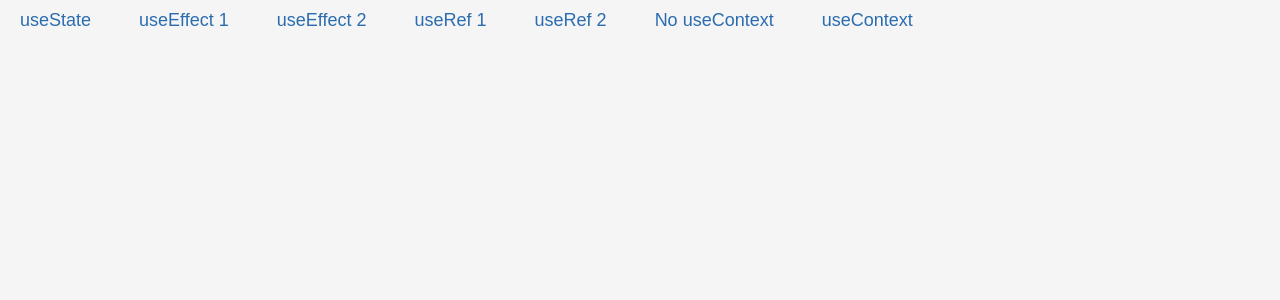
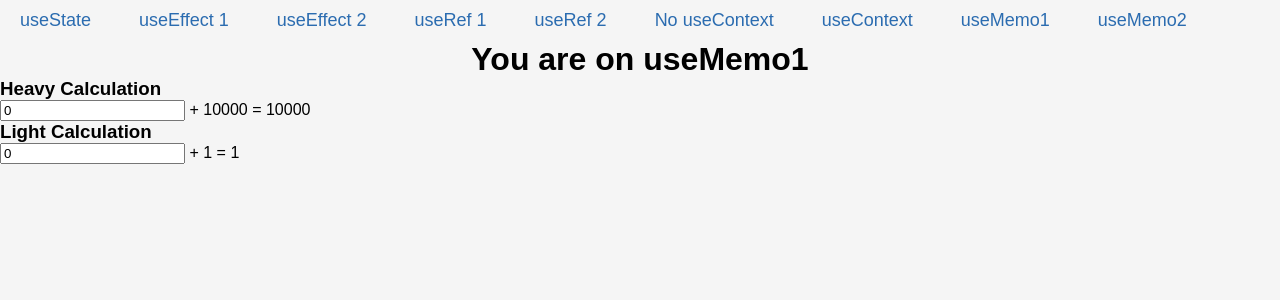
Before and after one commit to ArmsTina/practice_react_hooks, a React (Create React App) app: page /usememo1 in a window 1280 px wide. Shown: the top 300 px of the page. Built offline with nearby package versions, Linux system fonts and the light colour scheme.

Commit message:
useMemo1 Updated, useMemo2 Created

```diff
--- a/src/App.js
+++ b/src/App.js
@@ -8,6 +8,8 @@ import Practice_useRef2 from './hooks/Practice_useRef2';
 import Practice_useRef1 from './hooks/Practice_useRef1';
 import Practice_notuseContext from './notContext_Template/Practice_notuseContext';
 import Practice_useContext from './hooks/Practice_useContext';
+import Practice_useMemo1 from './hooks/Practice_useMemo1';
+import Practice_useMemo2 from './hooks/Practice_useMemo2';
 
 // 새로고침이 페이지 전체를 렌더링 하지만, 리액트를 사용시 변경된 부분만 렌더링 한다.
 function App() {
@@ -21,6 +23,8 @@ function App() {
         <nav><Link to="/useref2">useRef 2</Link></nav>
         <nav><Link to="/notusecontext">No useContext</Link></nav>
         <nav><Link to="/usecontext">useContext</Link></nav>
+        <nav><Link to="/usememo1">useMemo1</Link></nav>
+        <nav><Link to="/usememo2">useMemo2</Link></nav>
       </HStack>
       <Routes><Route path="/usestate" element={<Practice_useState/>}/></Routes>
       <Routes><Route path="/useeffect1" element={<Practice_useEffect1/>}/></Routes>
@@ -29,6 +33,8 @@ function App() {
       <Routes><Route path="/useref2" element={<Practice_useRef2/>}/></Routes>
       <Routes><Route path="/notusecontext" element={<Practice_notuseContext/>}/></Routes>
       <Routes><Route path="/usecontext" element={<Practice_useContext/>}/></Routes>
+      <Routes><Route path="/usememo1" element={<Practice_useMemo1/>}></Route></Routes>
+      <Routes><Route path="/usememo2" element={<Practice_useMemo2/>}></Route></Routes>
     </>
   );
 }
--- a/src/hooks/Practice_useEffect1.js
+++ b/src/hooks/Practice_useEffect1.js
@@ -17,7 +17,7 @@ export default function Practice_useEffect1(){
     // If there is no dependency array, useEffect runs on every render. If the array is empty, it runs only on the first render.
     // Regardless of the array, every useEffect runs at least once on the initial render.
     useEffect(() => {
-        console.log('No dependency array');
+        console.log('No dependency array, always get called');
     })
     useEffect(() => {
         console.log('Only on first render');
@@ -37,6 +37,7 @@ export default function Practice_useEffect1(){
     return(
         <>
             <h1>You are on useEffect1</h1>
+            <h2>Check console log</h2>
             <button onClick={handleCountUpdate}>Update</button>
             <p>Count: {count}</p>
             <input type='text' value={name} onChange={handleInputChange}></input>
--- /dev/null
+++ b/src/hooks/Practice_useMemo1.js
@@ -0,0 +1,52 @@
+import { useMemo, useState } from 'react';
+
+const hardCalculate = (number) => {
+    console.log('Performing a heavy calculation...');
+    for (let i = 0; i < 999999999; i++) {}; // Simulating a time-consuming task
+    return Number(number) + 10000;
+}
+
+// Without useMemo on hardCalculate, this task will cause delays too
+const easyCalculate = (number) => {
+    console.log('Performing a light calculation...');
+    return Number(number) + 1;
+}
+
+export default function Practice_useMemo1() {
+    // React components are re-initialized on every render, and variables are reset.
+    // If a function is used to retrieve a value on every render, it can lead to performance issues.
+    // useMemo is used to cache the computed value and prevent unnecessary re-calculations.
+    // Basic form of useMemo: useMemo(callback, [dependency array]);
+    // It only recalculates if the values in the dependency array change.
+    // If the dependency array is empty, the calculation only runs when the component mounts.
+
+    const [hardNumber, setHardNumber] = useState(0);
+    // Memoizing the result of hardCalculate so it only recalculates when hardNumber changes.
+    const hardSum = useMemo(() => {
+        return hardCalculate(hardNumber);
+    }, [hardNumber]);
+
+    const [easyNumber, setEasyNumber] = useState(0);
+    const easySum = easyCalculate(easyNumber);
+
+    return (
+        <>
+            <h1>You are on useMemo1</h1>
+            <h3>Heavy Calculation</h3>
+            <input
+                type="number"
+                value={hardNumber}
+                onChange={(e) => setHardNumber(e.target.value)}
+            />
+            <span> + 10000 = {hardSum}</span>
+
+            <h3>Light Calculation</h3>
+            <input
+                type="number"
+                value={easyNumber}
+                onChange={(e) => setEasyNumber(e.target.value)}
+            />
+            <span> + 1 = {easySum}</span>
+        </>
+    );
+}
--- /dev/null
+++ b/src/hooks/Practice_useMemo2.js
@@ -0,0 +1,13 @@
+import { useState, useMemo } from 'react';
+
+export default function Practice_useMemo2(){
+    // 이는 또한 오브젝트에 값을 할당할때도 사용 가능하다.
+    // 오브젝트의 값이 바뀌거나, 렌더링 될때 오브젝트를 저장하고 있는 주소값이 바뀐다.
+    // const location 이라는 오브젝트가 있다고 가정하자. 이는 사실 location 변수가 아닌, location 변수 안의 주소값에 값을 저장한다.
+    // 그리고 이 주소값은 매 렌더링 마다 바뀐다.
+    return(
+        <div>
+            <h1>You are on useMemo2</h1>
+        </div>
+    )
+}
--- a/src/index.js
+++ b/src/index.js
@@ -8,7 +8,7 @@ import {BrowserRouter} from 'react-router-dom'
 const root = ReactDOM.createRoot(document.getElementById('root'));
 root.render(
   <BrowserRouter>
-    <App />
+    <App/>
   </BrowserRouter>
 );
 
```
